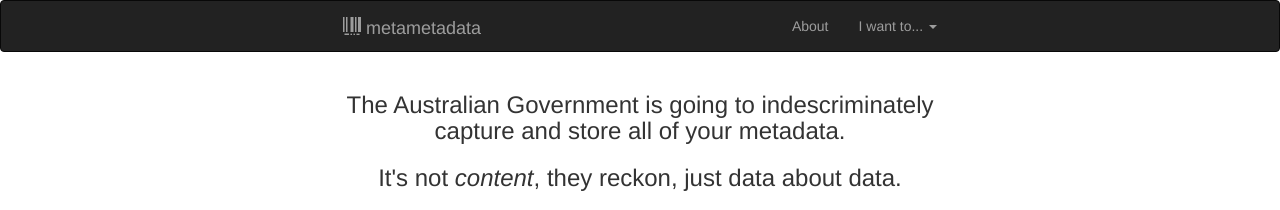
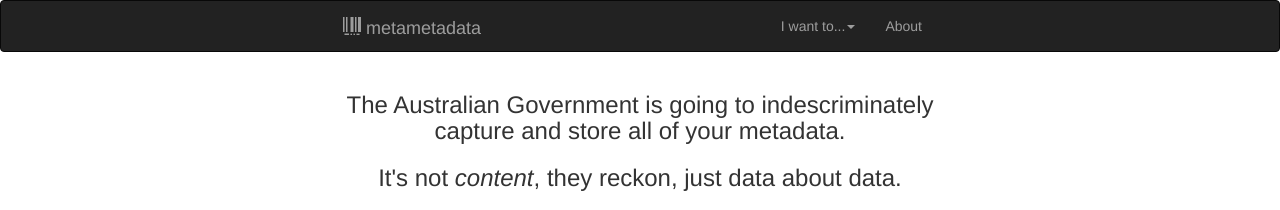
Before and after one commit to stragu/metametadata, a Jekyll site: the page built from index.md, in a window 1280 px wide. Shown: the top 210 px of the page. Built offline with Jekyll 4.4.1, drawn with Linux system fonts in a browser that asks for light colours; nearby versions of some CDN libraries.

Commit message:
Replaced navbar-collapse.

```diff
--- a/_includes/header.html
+++ b/_includes/header.html
@@ -5,16 +5,17 @@
     <div class="navbar-header">
         <a class="navbar-brand" href="{{ site.baseurl }}/"><span class="glyphicon glyphicon-barcode"></span> {{ site.title }}</a>
     </div>
+    <div class="collapse navbar-collapse">
     <ul class="nav navbar-nav navbar-right">
-        <li><a href="#">About</a></li>
         <li class="dropdown">
-          <a href="#" class="dropdown-toggle" data-toggle="dropdown" role="button" aria-expanded="false">I want to... <span class="caret"></span></a>
+          <a href="#" class="dropdown-toggle" data-toggle="dropdown" role="button" aria-expanded="false">I want to...<span class="caret"></span></a>
           <ul class="dropdown-menu" role="menu">
             <li><a href="/law/">learn more!</a></li>
             <li><a href="/dosomething/">take action!</a></li>
             <li><a href="/protect/">protect myself!</a></li>
           </ul>
         </li>
+        <li><a href="/about/">About</a></li>
       </ul>
     </div><!-- /.navbar-collapse -->
   </div><!-- /.container-fluid -->
```
